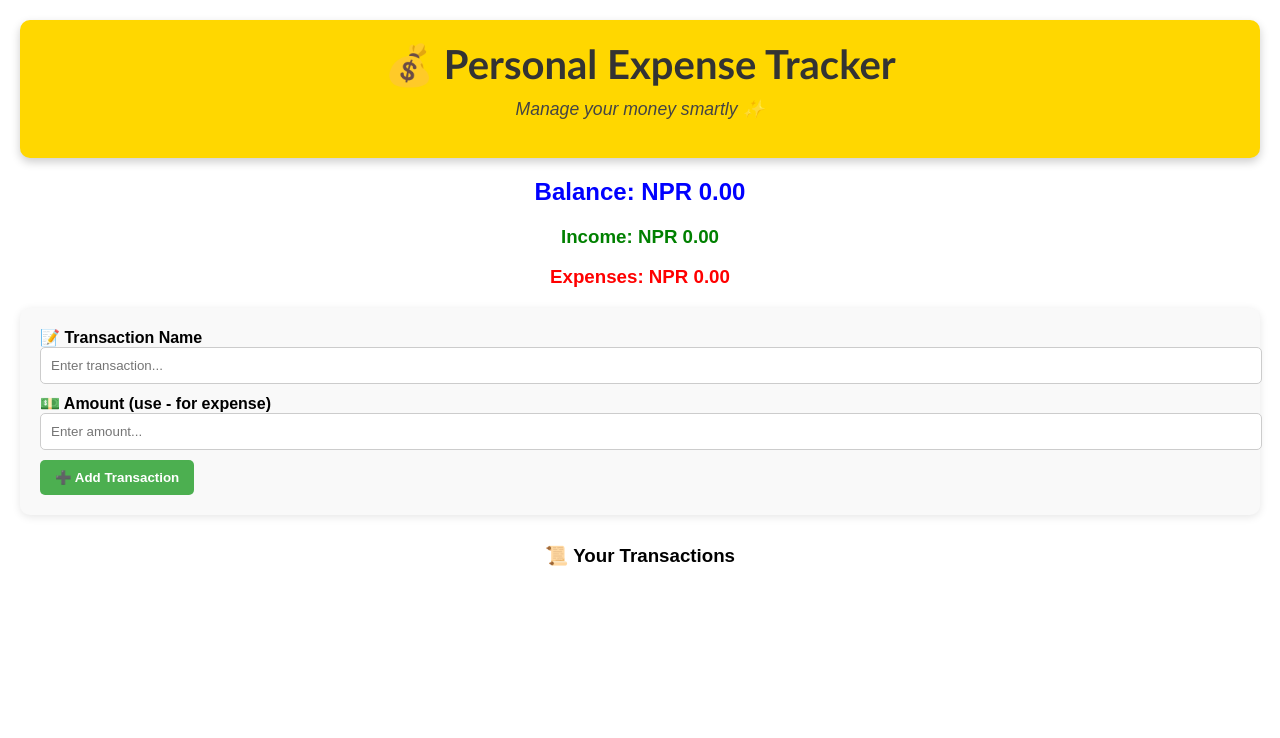
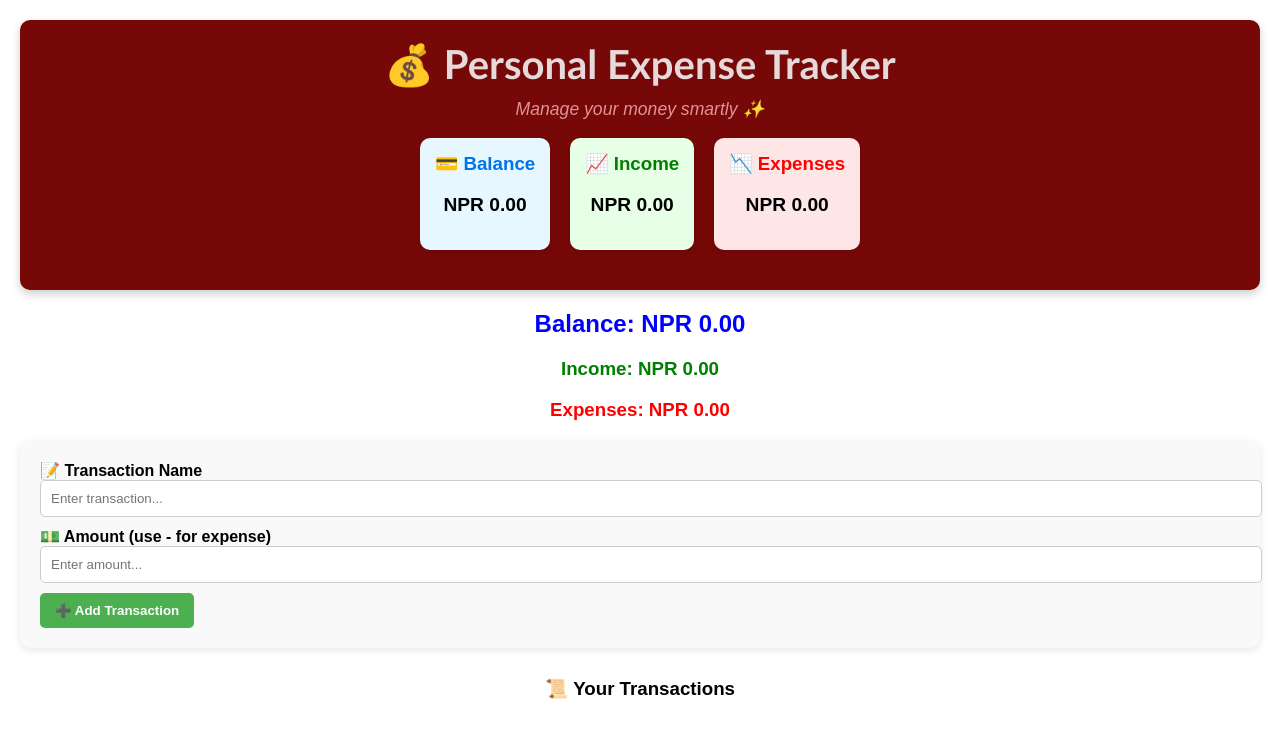
Before and after one commit to bishestaghale/personal-expense-tracker, a React (Create React App) app: page / in a window 1280 px wide. Shown: the top 738 px of the page. Built offline with nearby package versions, Linux system fonts and the light colour scheme.

Commit message:
Added creative totals section with Balance, Income, and Expenses cards

```diff
--- a/src/App.css
+++ b/src/App.css
@@ -14,7 +14,7 @@
 }
 
 .App-header {
-  background-color: #282c34;
+  background-color: #323843;
   min-height: 100vh;
   display: flex;
   flex-direction: column;
--- a/src/App.jsx
+++ b/src/App.jsx
@@ -28,7 +28,7 @@ const expense = (
     <div style={{ padding: "20px", fontFamily: "Arial, sans-serif" }}>
 <div
   style={{
-    backgroundColor: "#FFD700",
+    backgroundColor: "#760808",
     padding: "20px",
     borderRadius: "10px",
     textAlign: "center",
@@ -40,7 +40,7 @@ const expense = (
     style={{
       margin: 0,
       fontSize: "2.5rem",
-      color: "#333",
+      color: "#e6d9d9",
       fontFamily: "Trebuchet MS, sans-serif",
     }}
   >
@@ -50,12 +50,30 @@ const expense = (
     style={{
       marginTop: "10px",
       fontStyle: "italic",
-      color: "#444",
+      color: "#e09494",
       fontSize: "1.1rem",
     }}
   >
     Manage your money smartly ✨
   </p>
+
+  <div style={{ display: "flex", justifyContent: "center", gap: "20px", marginBottom: "20px" }}>
+  <div style={{ backgroundColor: "#e6f7ff", padding: "15px", borderRadius: "10px", boxShadow: "0 2px 5px rgba(0,0,0,0.1)" }}>
+    <h3 style={{ margin: 0, color: "#0073e6" }}>💳 Balance</h3>
+    <p style={{ fontWeight: "bold", fontSize: "1.2rem" }}>NPR {balance}</p>
+  </div>
+
+  <div style={{ backgroundColor: "#e6ffe6", padding: "15px", borderRadius: "10px", boxShadow: "0 2px 5px rgba(0,0,0,0.1)" }}>
+    <h3 style={{ margin: 0, color: "green" }}>📈 Income</h3>
+    <p style={{ fontWeight: "bold", fontSize: "1.2rem" }}>NPR {income}</p>
+  </div>
+
+  <div style={{ backgroundColor: "#ffe6e6", padding: "15px", borderRadius: "10px", boxShadow: "0 2px 5px rgba(0,0,0,0.1)" }}>
+    <h3 style={{ margin: 0, color: "red" }}>📉 Expenses</h3>
+    <p style={{ fontWeight: "bold", fontSize: "1.2rem" }}>NPR {expense}</p>
+  </div>
+</div>
+
 </div>
       <div style={{ textAlign: "center", marginBottom: "20px" }}>
   <h2 style={{ color: "blue" }}>Balance: NPR {balance}</h2>
```
